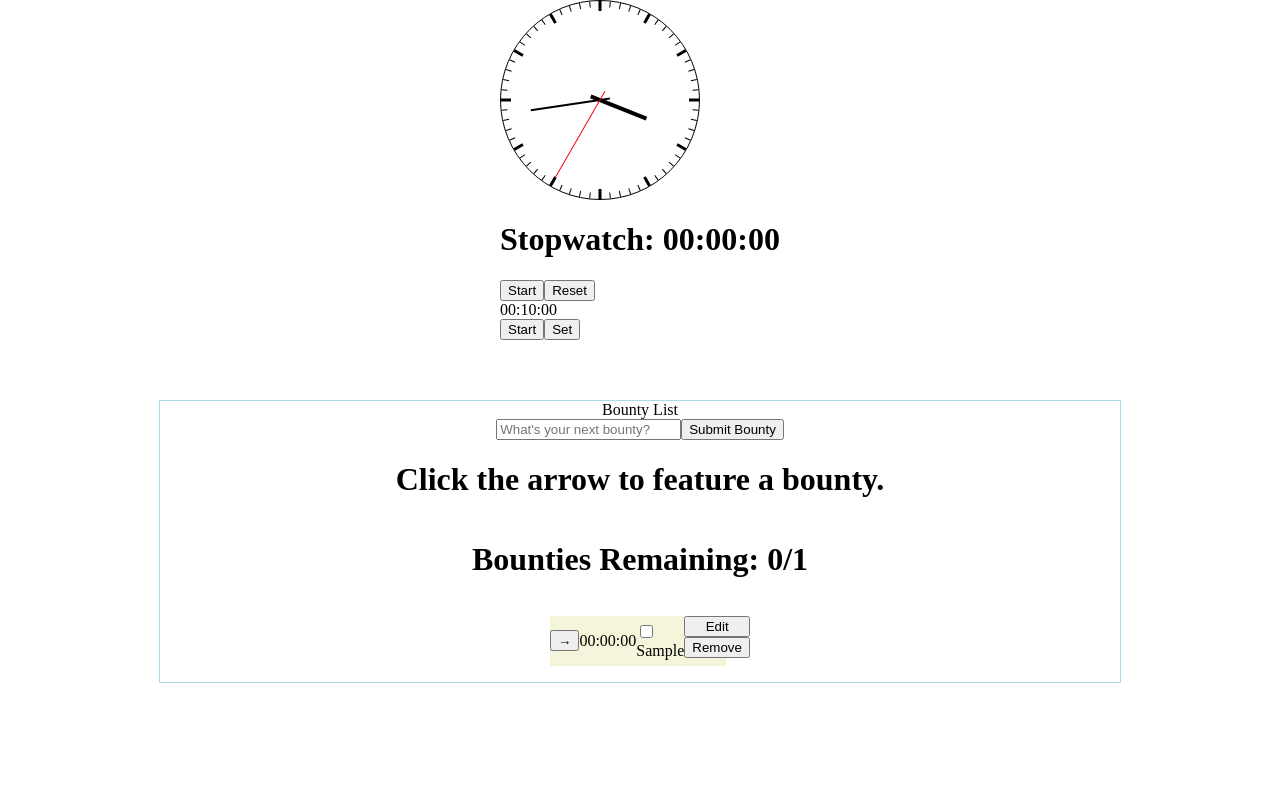
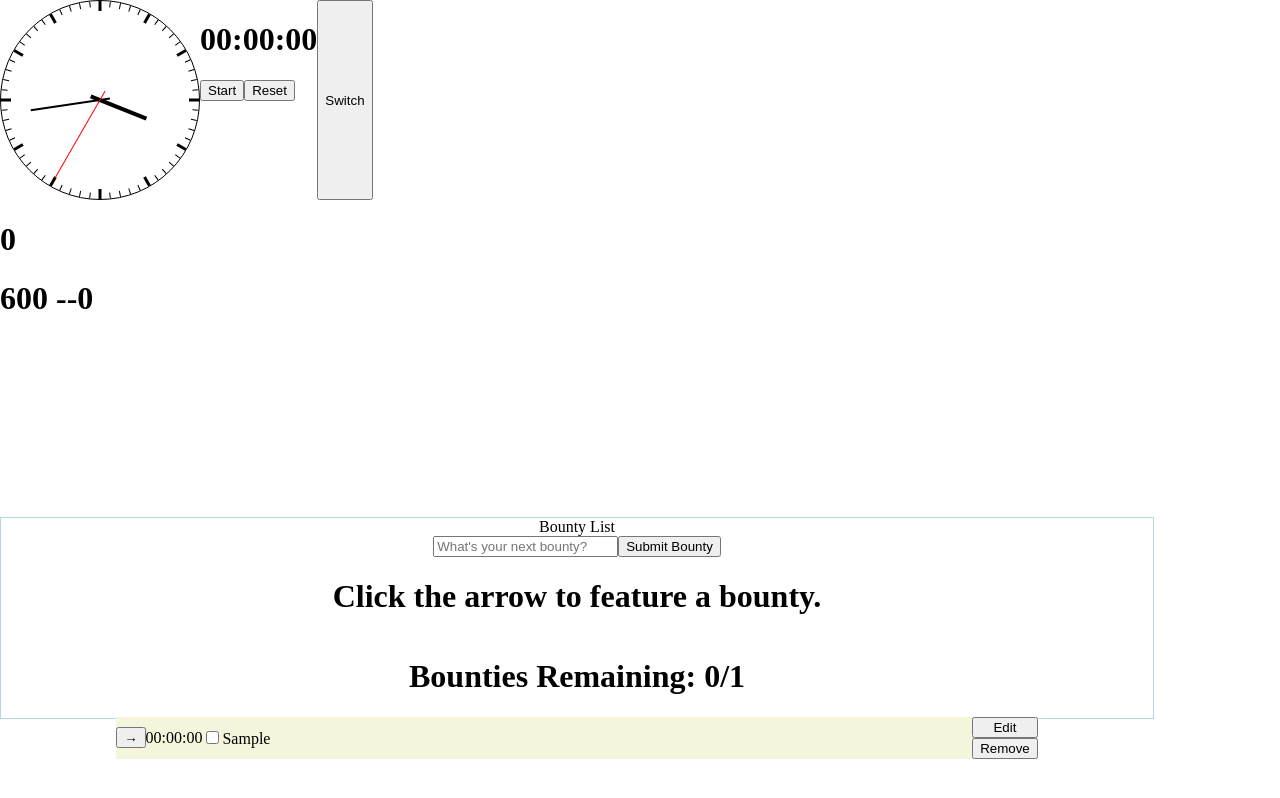
Before and after one commit to taujeng/bountysheet, a React (Create React App) app: page / in a window 1280 px wide. Both pictures are taken after typing "Sample" into the empty fields and a click on the button "Submit Bounty". Built offline with nearby package versions, Linux system fonts and the light colour scheme.

Commit message:
Can now save time from Timer/Stopwatch to bounty

```diff
--- a/src/App.js
+++ b/src/App.js
@@ -1,4 +1,3 @@
-import BountyList from "./Components/BountyList/BountyList";
 import Header from './Components/Header/Header'
 import './app.css'
 
@@ -6,7 +5,6 @@ function App() {
   return (
     <div className="app-container">
       <Header />
-      <BountyList />
     </div>
   );
 }
--- a/src/Components/Bounty/Bounty.jsx
+++ b/src/Components/Bounty/Bounty.jsx
@@ -10,11 +10,11 @@ const Bounty = ({
   setCurrentBounty,
   completed = false,
   current = false,
+  handleTime,
 }) => {
   const [hover, setHover] = useState(false);
   const [edit, setEdit] = useState(false);
 
-  console.log(item.time);
   const { hours, minutes, seconds } = timeFormat(item.time);
 
   return (
@@ -36,9 +36,13 @@ const Bounty = ({
           <button onClick={() => setCurrentBounty(current ? '' : item.id)}>
             →
           </button>
+          {current ? (
+            <button onClick={() => handleTime(item.id)}>Save Time</button>
+          ) : null}
           <div>
             {hours}:{minutes}:{seconds}
           </div>
+
           <label
             style={{ textDecoration: item.completed ? 'line-through' : null }}
           >
--- a/src/Components/BountyList/BountyList.jsx
+++ b/src/Components/BountyList/BountyList.jsx
@@ -3,14 +3,13 @@ import Bounty from '../Bounty/Bounty'
 import './bountyList.css'
 import listReducer from './listReducer';
 
-const BountyList = () => {
+const BountyList = ( {time} ) => {
   const [list, dispatch] = useReducer(listReducer, [])
 
   const [form, setForm] = useState('');
   const [listId, setListId] = useState(0) // ea item in the list gets an id
   const [currentBounty, setCurrentBounty] = useState(); // contains id
 
-  console.log(currentBounty)
   // const id = list.length;  -> doesn't work once you add the remove function
 
   // let active = 0;
@@ -21,7 +20,7 @@ const BountyList = () => {
 
   // current Bounty info:
   let current = list.filter(item => item.id === currentBounty)
-  console.log(current)
+
   let sideBounty = list.filter(item => item.id !== currentBounty)
   let todoList = sideBounty.filter(item => !item.completed)
   let completedList = sideBounty.filter(item=> item.completed)
@@ -60,6 +59,14 @@ const BountyList = () => {
     })
   }
 
+  function handleTime(id) {
+    dispatch({
+      type: 'time',
+      id: id,
+      time: time
+    })
+  }
+
 
 
   return (
@@ -77,27 +84,27 @@ const BountyList = () => {
       {current[0] ?
         <Bounty key={current[0].id} item={current[0]} handleCheckBox={handleCheckBox}
             handleDelete={handleDelete} handleEdit={handleEdit} setCurrentBounty={setCurrentBounty}
-            current={true}
+            current={true} handleTime={handleTime}
           />
         : <h1>Click the arrow to feature a bounty.</h1>
       }
       <h1>
         Bounties Remaining: {active}/{list.length}
       </h1>
-      <ul>
       {todoList.map((item) => (
         <Bounty key={item.id} item={item} handleCheckBox={handleCheckBox}
           handleDelete={handleDelete} handleEdit={handleEdit} setCurrentBounty={setCurrentBounty}
+          handleTime={handleTime}
         />
       ))}
       {completedList.map((item) => (
         <Bounty key={item.id} item={item} handleCheckBox={handleCheckBox}
           handleDelete={handleDelete} handleEdit={handleEdit}
           setCurrentBounty={setCurrentBounty}
-            completed = {true}
+          completed = {true} handleTime={handleTime}
         />
       ))}
-      </ul>
+
     </div>
   );
 };
--- a/src/Components/BountyList/bountyList.css
+++ b/src/Components/BountyList/bountyList.css
@@ -1,5 +1,5 @@
 .bountyList-container {
-  width: 75%;
+  width: 90%;
   height: 100%;
   display: flex;
   flex-direction: column;
--- a/src/Components/BountyList/listReducer.js
+++ b/src/Components/BountyList/listReducer.js
@@ -23,7 +23,17 @@ export default function listReducer(list, action) {
             ...item,
             task: action.task
           }
-        } else return item
+        } else return item;
+      })
+    }
+    case 'time': {
+      return list.map(item => {
+        if (item.id === action.id) {
+          return {
+            ...item,
+            time: item.time + action.time
+          }
+        } else return item;
       })
     }
     default: {
--- a/src/Components/Header/Header.jsx
+++ b/src/Components/Header/Header.jsx
@@ -1,29 +1,52 @@
-import React, {useState, useEffect} from 'react'
-import Clock from 'react-clock'
+import React, { useState, useEffect } from 'react';
+import Clock from 'react-clock';
 import Stopwatch from '../Stopwatch/Stopwatch';
-import Timer from '../Timer/Timer'
+import Timer from '../Timer/Timer';
 import 'react-clock/dist/Clock.css';
-import "./header.css"
+import './header.css';
+import BountyList from '../BountyList/BountyList';
 
 const Header = () => {
-  const [time, setTime] = useState(new Date());
+  const [clock, setClock] = useState(new Date());
+  const [displayTimer, setDisplayTimer] = useState(false);
+  const [timePassed, setTimePassed] = useState(0); // Time from Stopwatch
+  const [timeLeft, setTimeLeft] = useState(600); // Time displaying on Timer
+  const [timeUsed, setTimeUsed] = useState(0); // Time used from Timer
 
-  useEffect(()=> {
-    const interval = setInterval(() => setTime(new Date(), 1000));
+  let time = displayTimer ? timeUsed : timePassed;
+
+  useEffect(() => {
+    const interval = setInterval(() => setClock(new Date(), 1000));
 
     return () => {
       clearInterval(interval);
-    }
-  }, [])
-
+    };
+  }, []);
 
   return (
     <div className="header-container">
-      <Clock value={time} size={200}/>
-      <Stopwatch />
-      <Timer />
+      <header>
+        <Clock value={clock} size={200} />
+        {displayTimer ? (
+          <Timer
+            timeLeft={timeLeft}
+            setTimeLeft={setTimeLeft}
+            timeUsed={timeUsed}
+            setTimeUsed={setTimeUsed}
+          />
+        ) : (
+          <Stopwatch timePassed={timePassed} setTimePassed={setTimePassed} />
+        )}
+        <button onClick={() => setDisplayTimer(!displayTimer)}>Switch</button>
+      </header>
+      <h1>{timePassed}</h1>
+      <h1>
+        {timeLeft} --
+        {timeUsed}
+      </h1>
+      <BountyList time={time} />
     </div>
-  )
-}
+  );
+};
 
-export default Header
+export default Header;
--- a/src/Components/Header/header.css
+++ b/src/Components/Header/header.css
@@ -1,3 +1,8 @@
 .header-container {
   height: 200px;
+  width: 100%;
 }
+
+.header-container header {
+  display: flex;
+}
--- a/src/Components/Stopwatch/Stopwatch.jsx
+++ b/src/Components/Stopwatch/Stopwatch.jsx
@@ -1,8 +1,7 @@
 import React, { useState, useEffect } from 'react';
 import timeFormat from '../timeFormat';
 
-const Stopwatch = () => {
-  const [timePassed, setTimePassed] = useState(0);
+const Stopwatch = ({ timePassed, setTimePassed }) => {
   const [stopWatchOn, setStopWatchOn] = useState(false);
 
   let { hours, minutes, seconds } = timeFormat(timePassed);
@@ -23,7 +22,7 @@ const Stopwatch = () => {
   return (
     <div className="stopwatch-container">
       <h1>
-        Stopwatch: {hours}:{minutes}:{seconds}
+        {hours}:{minutes}:{seconds}
       </h1>
       <button onClick={() => setStopWatchOn(!stopWatchOn)}>
         {stopWatchOn ? 'Stop' : 'Start'}
--- a/src/Components/Timer/Timer.jsx
+++ b/src/Components/Timer/Timer.jsx
@@ -1,20 +1,22 @@
 import React, { useState, useEffect } from 'react';
 import timeFormat from '../timeFormat';
 
-const Timer = () => {
-  const [timeLeft, setTimeLeft] = useState(600);
+const Timer = ({ timeLeft, setTimeLeft, timeUsed, setTimeUsed }) => {
   const [timerOn, setTimerOn] = useState(false);
   const [edit, setEdit] = useState(false);
 
+  const { hours, minutes, seconds } = timeFormat(timeLeft);
+
   const noTime = timeLeft <= 0 ? true : false;
-
-  const { hours, minutes, seconds } = timeFormat(timeLeft);
 
   useEffect(() => {
     let interval;
     if (!noTime) {
       if (timerOn) {
-        interval = setInterval(() => setTimeLeft(timeLeft - 1), 1000);
+        interval = setInterval(() => {
+          setTimeLeft(timeLeft - 1);
+          setTimeUsed(timeUsed + 1);
+        }, 1000);
       } else {
         clearInterval(interval);
       }
@@ -23,7 +25,7 @@ const Timer = () => {
     return () => {
       clearInterval(interval);
     };
-  }, [timeLeft, timerOn, noTime]);
+  }, [timeLeft, setTimeLeft, timeUsed, setTimeUsed, timerOn, noTime]);
 
   const handleSetTimer = (e) => {
     console.log(e.target.value);
```
Lines whose indentation alone changed are shown as unchanged.
